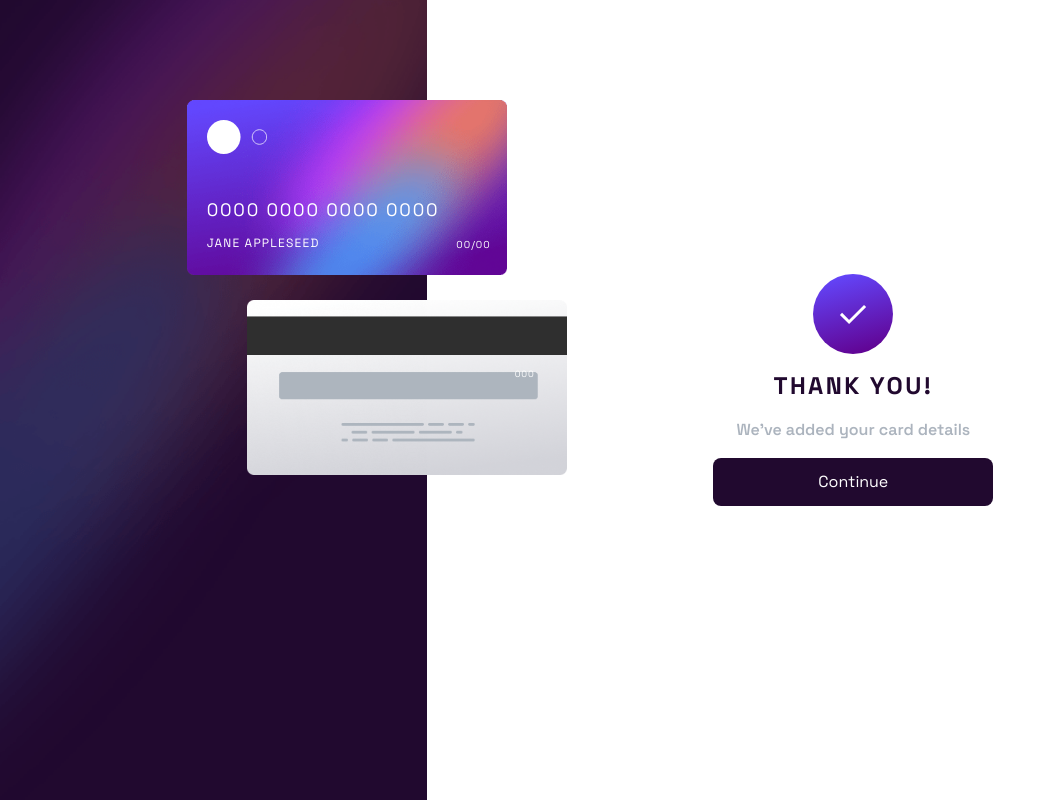
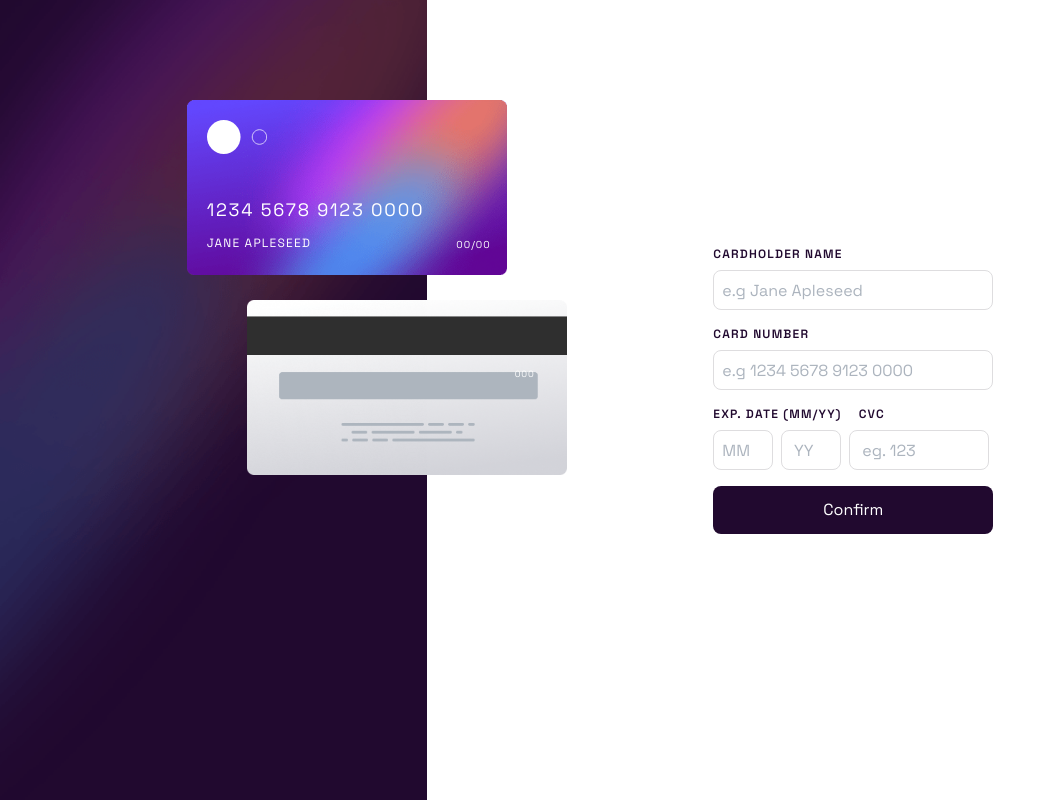
Before and after one commit to mlopezl/interactive-card-form-info, a React (Vite) app: page / in a window 1280 px wide. Shown: the whole page, without its empty margins (0-1056 px from the left). Built offline with nearby package versions, Linux system fonts and the light colour scheme.

Commit message:
making inputs and cards values dinamic

```diff
--- a/src/App.jsx
+++ b/src/App.jsx
@@ -1,11 +1,38 @@
+import { use } from "react";
 import CardContainer from "./components/card/CardContainer"
 import FormContainer from "./components/Form/FormContainer"
+import { useState } from "react"
 
 function App() {
+  const [name, setName] = useState("");
+  const changeName = (name) =>{
+    setName(name)
+  }
+
+  const [cardNumber, setCardNumber] =  useState("");
+  const changeCardNumber = (cardNumber)=> {
+    setCardNumber(cardNumber);
+  }
+
+  const [MM, setMM] = useState(null);
+  const changeMM = (MM) =>{
+    setMM(MM);
+  }
+
+  const [YY, setYY] = useState(null);
+  const changeYY = (YY) =>{
+    setYY(YY);
+  }
+
+  const [cvc, setCvc] = useState(null);
+  const changeCvc = (cvc) =>{
+    setCvc(cvc);
+  }
+
   return (
     <div className="w-full min-h-screen bg-White font-Space-Grotesk md:flex">
-      <CardContainer/>
-      <FormContainer/>
+      <CardContainer name={name} cardNumber={cardNumber} MM={MM} YY={YY} cvc={cvc}/>
+      <FormContainer name={name} cardNumber={cardNumber} MM={MM} YY={YY} cvc={cvc} changeName={changeName} changeCardNumber={changeCardNumber} changeMM={changeMM} changeYY={changeYY} changeCvc={changeCvc}/>
     </div>
   )
 }
--- a/src/components/Form/Form.jsx
+++ b/src/components/Form/Form.jsx
@@ -2,18 +2,18 @@ import FormBasicInput from "./FormBasicInput";
 import FormButton from "./FormButton";
 import FormExpCVSInput from "./FormExpCVSInput";
 
-function Form() {
+function Form({name, changeName, cardNumber, changeCardNumber, MM, changeMM, YY, changeYY, cvc, changeCvc}) {
   return (
     <form
       className="w-full pt-20 h-full flex flex-col gap-4 justify-center items-center p-5 md:pt-0 max-w-80"
       action="post"
     >
-      <FormBasicInput label={"cardholder name"} id={"name"}
+      <FormBasicInput name={name} changeName={changeName}  label={"cardholder name"} id={"name"}
       type={"text"} placeholder={"Jane Apleseed"}/>
-      <FormBasicInput label={"card number"} id={"cardnumber"}
-        type={"number"} placeholder={"1234 5678 9123 0000"}
+      <FormBasicInput cardNumber={cardNumber} changeCardNumber={changeCardNumber} label={"card number"} id={"cardnumber"}
+        type={"text"} placeholder={"1234 5678 9123 0000"}
       />
-      <FormExpCVSInput/>
+      <FormExpCVSInput MM={MM} YY={YY} cvc={cvc} changeMM={changeMM} changeYY={changeYY} changeCvc={changeCvc}/>
       <FormButton />
     </form>
   );
--- a/src/components/Form/FormBasicInput.jsx
+++ b/src/components/Form/FormBasicInput.jsx
@@ -1,8 +1,22 @@
-function FormBasicInput({label, id, type, placeholder}){
+function FormBasicInput({label, id, type, placeholder, changeName, name, cardNumber, changeCardNumber}){
     return(
-         <div className="w-full flex flex-col gap-2">
+         <div
+         className="w-full flex flex-col gap-2">
                 <label className="text-xs text-Purple-950 font-semibold uppercase tracking-widest" htmlFor={id}>{label}</label>
-                <input className="border-1 border-Gray-200 h-10 rounded-lg p-2
+                <input
+                value={id === "name" ? name : cardNumber}
+                onChange={(e) => {
+                    if(id === "name"){
+                        changeName(e.target.value)
+                    } else {
+                        const value = e.target.value
+                        .replace(/\D/g, "")
+                        .slice(0, 16)
+                        .replace(/\d{4}(?=\d)/g, "$& ");
+                        changeCardNumber(value)
+                    }
+                }}
+                className="border-1 border-Gray-200 h-10 rounded-lg p-2
                 placeholder:text-Gray-400" type={type} id={id} placeholder={`e.g ${placeholder}`} />
         </div>
     )
--- a/src/components/Form/FormContainer.jsx
+++ b/src/components/Form/FormContainer.jsx
@@ -1,11 +1,11 @@
 import Form from "./Form";
 import FormCompletedMessage from "./FormCompletedMessage";
 
-function FormContainer(){
+function FormContainer({name, changeName, cardNumber, changeCardNumber, MM, changeMM, YY, changeYY, cvc, changeCvc}){
     return(
         <main className="w-full flex flex-col justify-center items-center md:w-2/3">
-            {/* <Form/> */}
-            <FormCompletedMessage/>
+            <Form  name={name} cardNumber={cardNumber} MM={MM} YY={YY} cvc={cvc} changeName={changeName} changeCardNumber={changeCardNumber} changeMM={changeMM} changeYY={changeYY} changeCvc={changeCvc}/>
+            {/* <FormCompletedMessage/> */}
         </main>
     )
 }
--- a/src/components/Form/FormExpCVSInput.jsx
+++ b/src/components/Form/FormExpCVSInput.jsx
@@ -1,4 +1,4 @@
-function FormExpCVSInput(){
+function FormExpCVSInput({MM, changeMM, YY, changeYY, cvc, changeCvc}){
     return(
         <div className="w-full flex flex-col gap-2">
         <label
@@ -9,6 +9,8 @@ function FormExpCVSInput(){
         </label>
         <div className="flex gap-2">
           <input
+            value={MM}
+            onChange={(e) => changeMM(e.target.value)}
             className="w-15 text-center border-1 border-Gray-200 h-10 rounded-lg p-2
                 placeholder:text-Gray-400"
             type="number"
@@ -18,6 +20,8 @@ function FormExpCVSInput(){
             placeholder="MM"
           />
           <input
+          value={YY}
+          onChange={(e) => changeYY(e.target.value)}
             className="w-15 text-center border-1 border-Gray-200 h-10 rounded-lg p-2
                 placeholder:text-Gray-400"
             type="number"
@@ -27,6 +31,8 @@ function FormExpCVSInput(){
             placeholder="YY"
           />
           <input
+            value={cvc}
+            onChange={(e) => changeCvc(e.target.value)}
             className="w-35 pl-3 border-1 border-Gray-200 h-10 rounded-lg p-2
                 placeholder:text-Gray-400"
             type="number"
--- a/src/components/card/CardBack.jsx
+++ b/src/components/card/CardBack.jsx
@@ -1,10 +1,10 @@
 import cardBack from '../../../public/images/bg-card-back.png';
 
-function CardBack(){
+function CardBack({cvc}){
     return(
          <div className='absolute w-60 h-33 z-1 right-[calc(50%-130px)] top-8 md:w-70 md:h-36 md:top-70 md:-right-20 lg:top-75 lg:w-80 lg:h-40 lg:-right-35'>
                 <img className='w-full' src={cardBack} alt="card back background" />
-                <p className='absolute top-15 right-7 text-[9px] text-White tracking-widest md:top-17 md:text[11px] md:right-8'>000</p>
+                <p className='absolute top-15 right-7 text-[9px] text-White tracking-widest md:top-17 md:text[11px] md:right-8'>{cvc ? cvc : "000"}</p>
             </div>
     )
 }
--- a/src/components/card/CardContainer.jsx
+++ b/src/components/card/CardContainer.jsx
@@ -4,13 +4,13 @@ import backgroundDesktop  from '../../../public/images/bg-main-desktop.png';
 import CardFront from './CardFront';
 import CardBack from  './CardBack'
 
-function CardContainer(){
+function CardContainer({name, cardNumber, MM, YY, cvc}){
     return(
         <header className='w-full h-50 relative md:w-1/3 md:min-h-screen'>
             <img className='w-full h-50 absolute z-0 md:hidden' src={backgroundMobile} alt="" />
             <img className='hidden w-full h-full absolute z-0 md:block' src={backgroundDesktop} alt="" />
-            <CardFront/>
-            <CardBack/>
+            <CardFront name={name} cardNumber={cardNumber} MM={MM} YY={YY} />
+            <CardBack cvc={cvc}/>
         </header>
     )
 }
--- a/src/components/card/CardFront.jsx
+++ b/src/components/card/CardFront.jsx
@@ -1,19 +1,22 @@
 import cardFront from '../../../public/images/bg-card-front.png';
 import cardLogo from '../../../public/images/card-logo.svg';
 
-function CardFront() {
+function CardFront({name, cardNumber, MM, YY}) {
   return (
     <div className="absolute w-60 h-33 z-2 right-[calc(50%-100px)] -bottom-10 md:w-70 md:h-36 md:top-30 md:-right-10 lg:top-25 lg:w-80 lg:h-40 lg:-right-20 ">
       <img className="w-full" src={cardFront} alt="Card front background" />
       <img className="w-12 absolute top-3 left-3 lg:w-15 lg:top-5 lg:left-5" src={cardLogo} alt="Card Logo" />
       <p className="absolute bottom-4 left-4 text-White text-[8px] uppercase tracking-widest lg:bottom-2 lg:left-5 lg:text-[12px]">
-        Jane Appleseed
+        {name ? name : "Jane Apleseed"}
       </p>
       <p className="absolute bottom-4 right-4 text-White text-[8px] uppercase tracking-widest lg:bottom-2 lg:text-[10px]">
-        00/00
+        {`${MM ? MM : "00"}/${YY ? YY : "00"}`}
       </p>
       <p className="absolute bottom-9 left-4 text-White text-md tracking-widest lg:left-5 lg:text-lg">
-        0000&nbsp;0000&nbsp;0000&nbsp;0000
+        {cardNumber ?
+        String(cardNumber).replace(/\d{4}(?=\d)/g, "$& ") :
+        String(1234567891230000).replace(/\d{4}(?=\d)/g, "$& ")
+        }
       </p>
     </div>
   );
```
